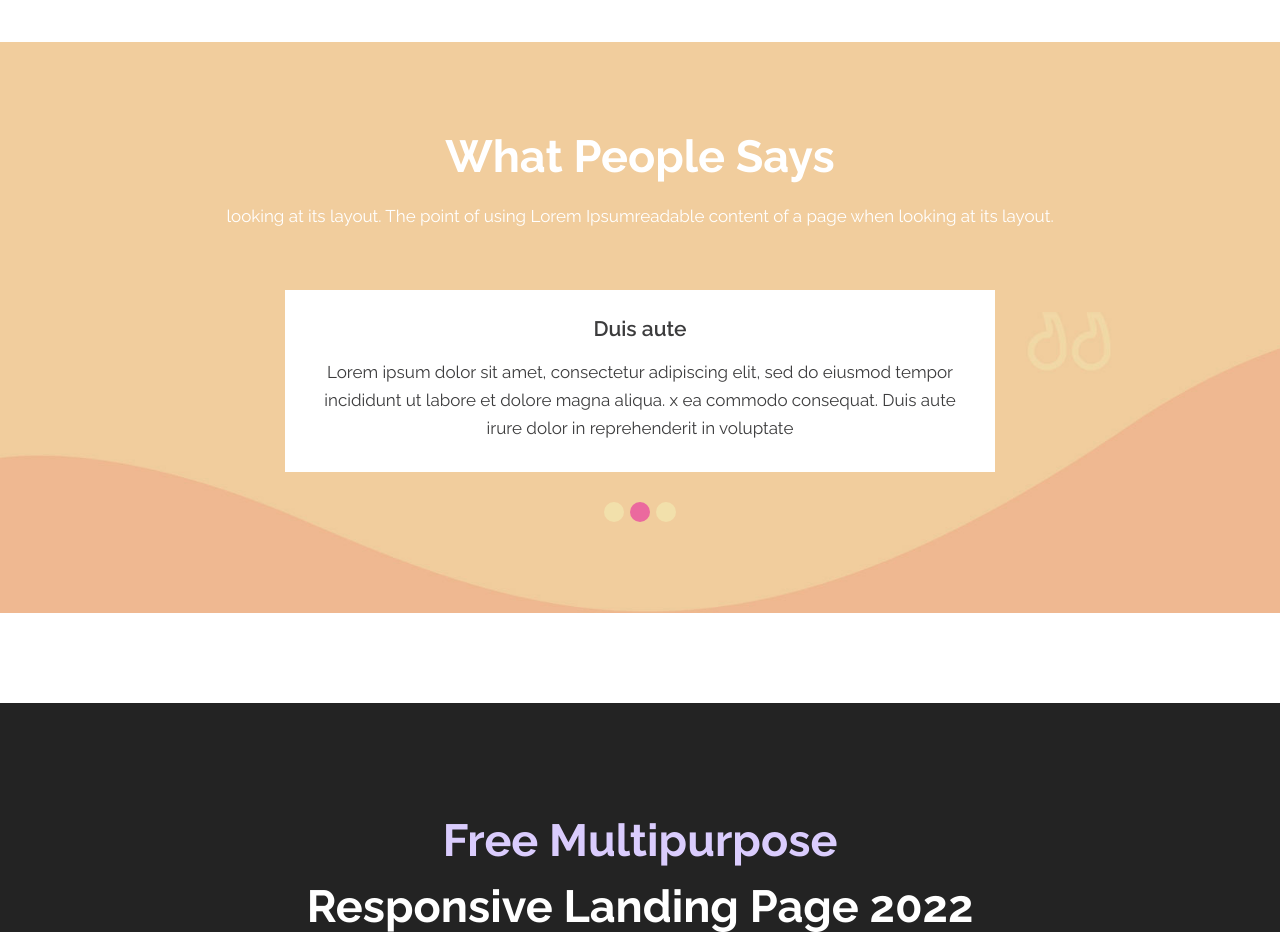
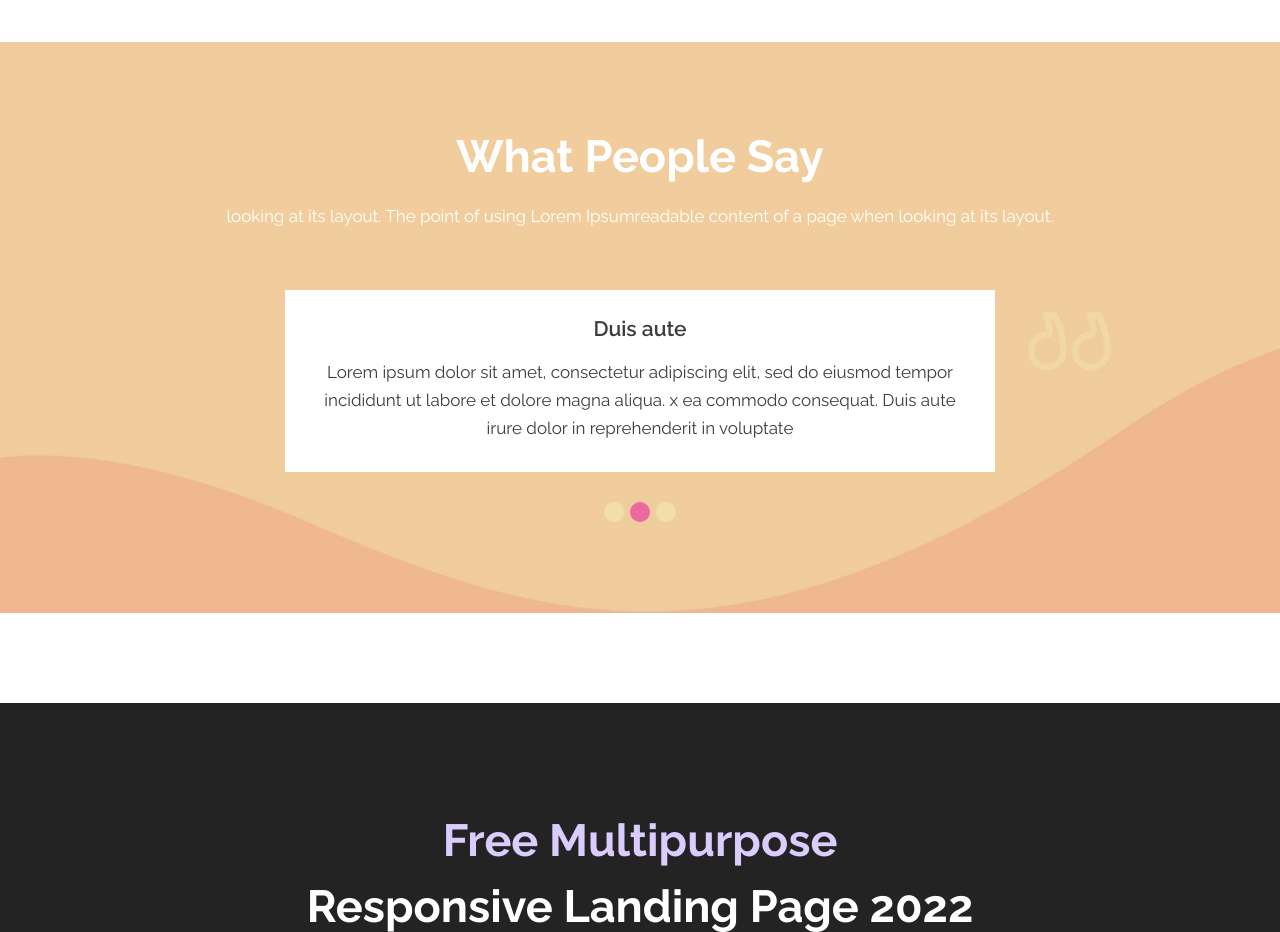
Before and after one commit to AkshitT22/evolve-site, a plain HTML site: page index.html in a window 1280 px wide. Shown: the part 3000-3932 px from the top of the page. Drawn offline with nearby package versions, Linux system fonts and the light colour scheme.

Commit message:
Update index.html

```diff
--- a/index.html
+++ b/index.html
@@ -203,7 +203,7 @@
             <div class="row">
                <div class="col-md-12">
                   <div class="titlepage">
-                     <h2> What People Says</h2>
+                     <h2> What People Say</h2>
                      <span>looking at its layout. The point of using Lorem Ipsumreadable content of a page when looking at its layout.</span>
                   </div>
                </div>
```
